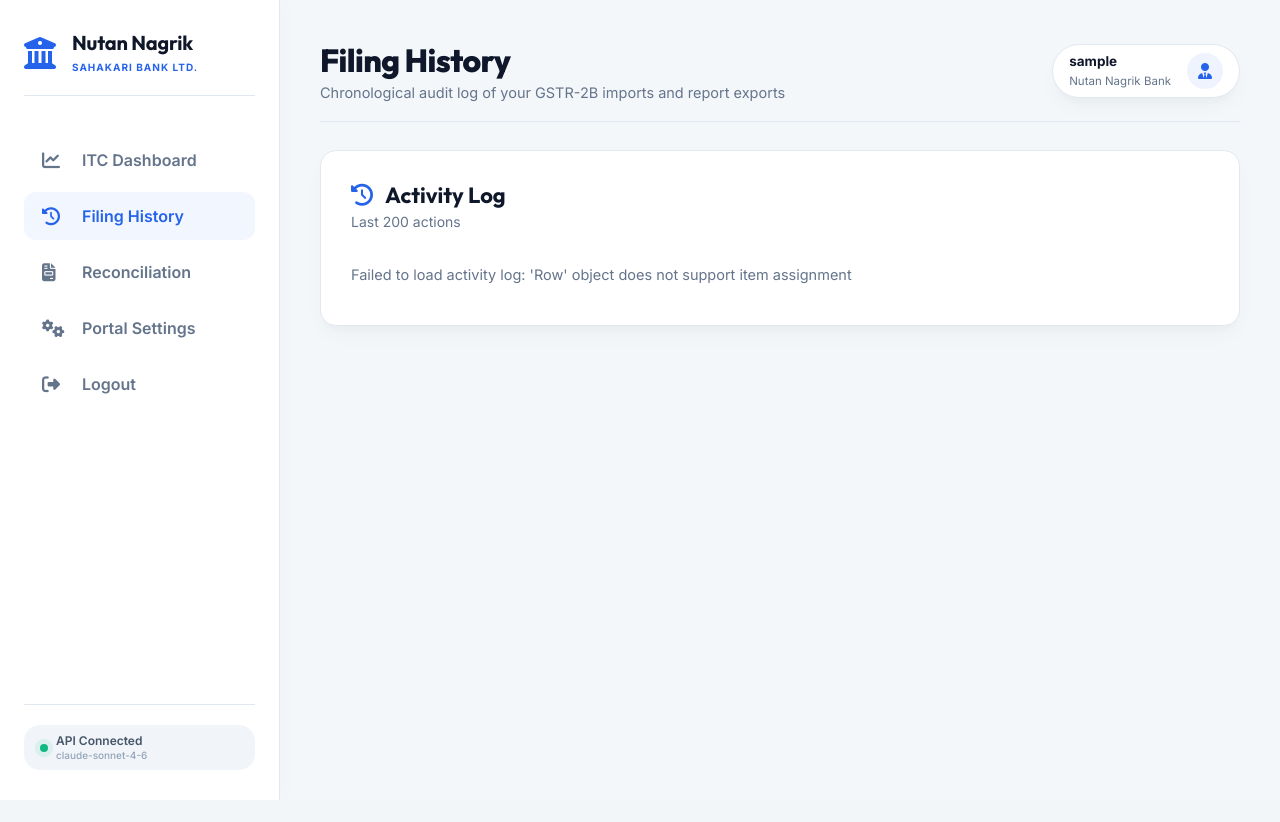
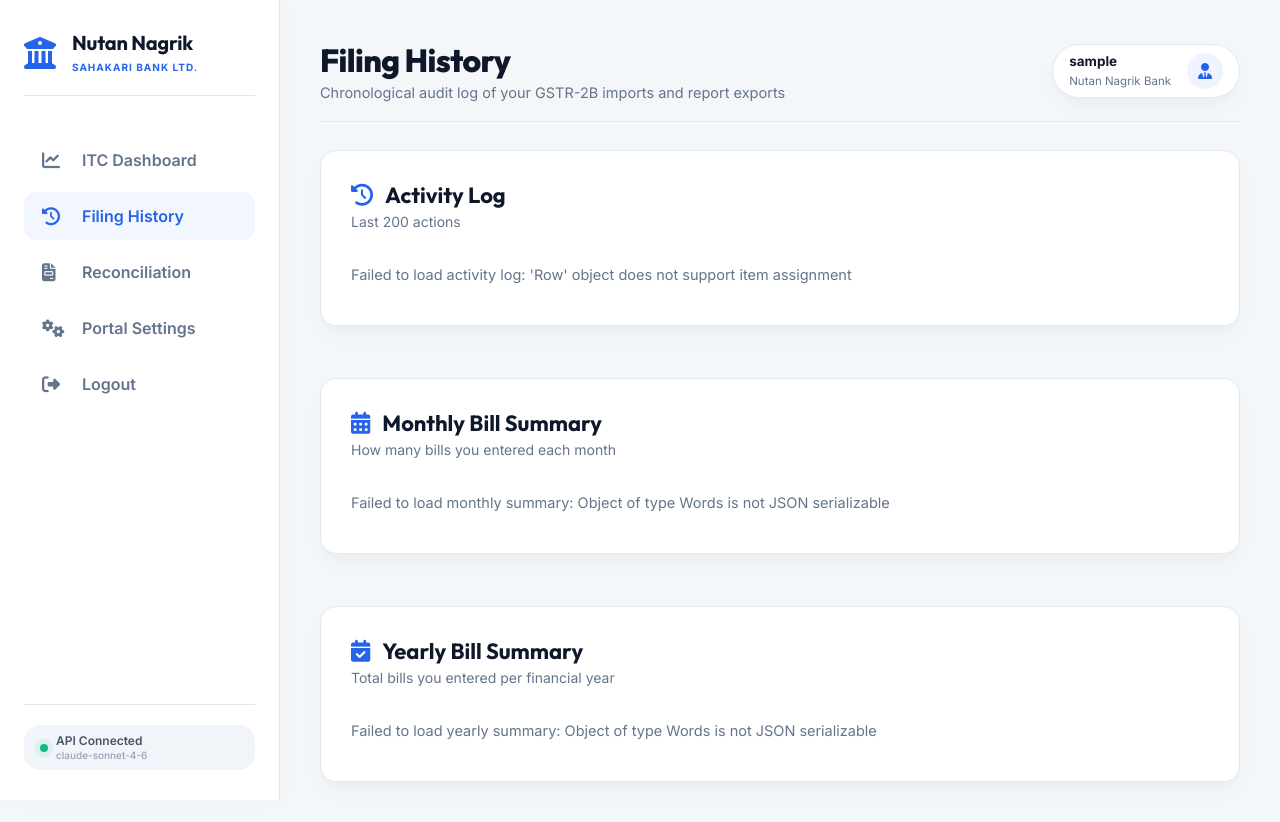
Before and after one commit to jayant1345/Gst_calculation, a Flask app: page /filing-history in a window 1280 px wide. Before the commit the page ends 800 px from the top, so only its background shows below. Run offline with Flask 3, Linux system fonts and the light colour scheme; the visitor is signed in with stand-in values (Sample User, id 1); a database or web service that is not in the repository returns one stand-in record (values such as "Sample title"); some libraries are stand-ins or nearby versions.

Commit message:
Add month-wise and year-wise bill summary to Filing History
Adds /api/monthly-bill-summary, grouping the invoices table by
financial_year + month (+ user for admins) so it's possible to see
how many bills were entered each month and by whom -- read straight
from invoices rather than activity_log, since a single bulk upload
can span several months and activity_log only records one aggregate
entry per upload batch.

The Filing History page now has two new sections: "Monthly Bill
Summary" (one row per FY/month/user) and "Yearly Bill Summary" (FY
totals per user), the latter rolled up client-side from the same
monthly data rather than a second query.

Tested locally: bills entered by two different users across three
different months/FYs produced correctly grouped and sorted monthly
rows for admin, correctly scoped single-user rows for a non-admin,
and correct yearly rollup totals (verified the aggregation math in
Node against the sample data). Test data cleaned up after.

Co-Authored-By: Claude Sonnet 5 <noreply@anthropic.com>

```diff
--- a/app.py
+++ b/app.py
@@ -2173,6 +2173,47 @@ def get_filing_history():
     except Exception as e:
         return jsonify({"error": str(e)}), 500
 
+@app.route('/api/monthly-bill-summary', methods=['GET'])
+@login_required
+def get_monthly_bill_summary():
+    """Month-wise count of bills entered, broken down by user for admins.
+    Read directly from the invoices table (not activity_log) so a bulk
+    upload spanning several months is still attributed to the correct
+    month per bill rather than lumped into one aggregate entry."""
+    user_id = session['user_id']
+    is_admin = is_admin_user()
+    try:
+        conn = get_db_connection()
+        cur = conn.cursor(cursor_factory=psycopg2.extras.RealDictCursor)
+        if is_admin:
+            cur.execute('''
+                SELECT invoices.financial_year, invoices.month, users.username, COUNT(*) AS bill_count
+                FROM invoices
+                JOIN users ON users.id = invoices.user_id
+                WHERE invoices.financial_year IS NOT NULL AND invoices.month IS NOT NULL
+                GROUP BY invoices.financial_year, invoices.month, users.username
+            ''')
+        else:
+            cur.execute('''
+                SELECT financial_year, month, COUNT(*) AS bill_count
+                FROM invoices
+                WHERE user_id = %s AND financial_year IS NOT NULL AND month IS NOT NULL
+                GROUP BY financial_year, month
+            ''', (user_id,))
+        rows = cur.fetchall()
+        cur.close()
+        conn.close()
+
+        # Stable multi-key sort: FY descending (most recent first), then
+        # calendar month within the FY (April..March), then username.
+        rows.sort(key=lambda r: r.get('username') or '')
+        rows.sort(key=lambda r: month_sort_key(r['month']))
+        rows.sort(key=lambda r: r['financial_year'] or '', reverse=True)
+
+        return jsonify({"success": True, "summary": rows})
+    except Exception as e:
+        return jsonify({"error": str(e)}), 500
+
 
 if __name__ == '__main__':
     # Ensure static and template folders exist
--- a/static/filing_history.js
+++ b/static/filing_history.js
@@ -86,5 +86,101 @@
             });
     }
 
-    document.addEventListener('DOMContentLoaded', loadHistory);
+    function renderSummaryRows(summary, isAdmin) {
+        var tbody = document.getElementById('summary-table-body');
+        if (!summary.length) {
+            var colspan = isAdmin ? 4 : 3;
+            tbody.innerHTML = '<tr class="empty-state-row"><td colspan="' + colspan + '">' +
+                '<div class="empty-state"><i class="fa-solid fa-circle-check"></i>' +
+                '<p>No bills entered yet.</p></div></td></tr>';
+            return;
+        }
+
+        var rows = summary.map(function (entry) {
+            var userCell = isAdmin ? '<td>' + escapeHtml(entry.username) + '</td>' : '';
+            return '<tr>' +
+                '<td>' + escapeHtml(entry.financial_year || '-') + '</td>' +
+                '<td>' + escapeHtml(entry.month || '-') + '</td>' +
+                userCell +
+                '<td class="text-right">' + escapeHtml(entry.bill_count) + '</td>' +
+                '</tr>';
+        });
+
+        tbody.innerHTML = rows.join('');
+    }
+
+    function renderYearlyRows(summary, isAdmin) {
+        var tbody = document.getElementById('yearly-table-body');
+
+        // Roll the already-fetched monthly rows up to FY (+ user) totals
+        // client-side -- no separate endpoint needed, same source data.
+        var totals = {};
+        var order = [];
+        summary.forEach(function (entry) {
+            var key = entry.financial_year + '||' + (isAdmin ? entry.username : '');
+            if (!(key in totals)) {
+                totals[key] = { financial_year: entry.financial_year, username: entry.username, bill_count: 0 };
+                order.push(key);
+            }
+            totals[key].bill_count += Number(entry.bill_count) || 0;
+        });
+        var yearly = order.map(function (key) { return totals[key]; });
+
+        if (!yearly.length) {
+            var colspan = isAdmin ? 3 : 2;
+            tbody.innerHTML = '<tr class="empty-state-row"><td colspan="' + colspan + '">' +
+                '<div class="empty-state"><i class="fa-solid fa-circle-check"></i>' +
+                '<p>No bills entered yet.</p></div></td></tr>';
+            return;
+        }
+
+        var rows = yearly.map(function (entry) {
+            var userCell = isAdmin ? '<td>' + escapeHtml(entry.username) + '</td>' : '';
+            return '<tr>' +
+                '<td>' + escapeHtml(entry.financial_year || '-') + '</td>' +
+                userCell +
+                '<td class="text-right">' + escapeHtml(entry.bill_count) + '</td>' +
+                '</tr>';
+        });
+
+        tbody.innerHTML = rows.join('');
+    }
+
+    function loadMonthlySummary() {
+        var statusEl = document.getElementById('summary-status');
+        var wrapperEl = document.getElementById('summary-table-wrapper');
+        var table = document.getElementById('summary-table');
+        var isAdmin = table.querySelectorAll('thead th').length === 4;
+
+        var yearlyStatusEl = document.getElementById('yearly-status');
+        var yearlyWrapperEl = document.getElementById('yearly-table-wrapper');
+
+        fetch('/api/monthly-bill-summary')
+            .then(function (res) { return res.json(); })
+            .then(function (data) {
+                if (data.error) {
+                    statusEl.textContent = 'Failed to load monthly summary: ' + data.error;
+                    yearlyStatusEl.textContent = 'Failed to load yearly summary: ' + data.error;
+                    return;
+                }
+                var summary = data.summary || [];
+                renderSummaryRows(summary, isAdmin);
+                statusEl.style.display = 'none';
+                wrapperEl.style.display = '';
+
+                renderYearlyRows(summary, isAdmin);
+                yearlyStatusEl.style.display = 'none';
+                yearlyWrapperEl.style.display = '';
+            })
+            .catch(function (err) {
+                statusEl.textContent = 'Failed to load monthly summary. Please refresh the page.';
+                yearlyStatusEl.textContent = 'Failed to load yearly summary. Please refresh the page.';
+                console.error('Monthly summary load error:', err);
+            });
+    }
+
+    document.addEventListener('DOMContentLoaded', function () {
+        loadHistory();
+        loadMonthlySummary();
+    });
 })();
--- a/templates/filing_history.html
+++ b/templates/filing_history.html
@@ -129,6 +129,67 @@
                     </table>
                 </div>
             </section>
+
+            <section class="dashboard-panel" style="margin-top: 1.5rem;">
+                <div class="panel-header">
+                    <h2><i class="fa-solid fa-calendar-days"></i> Monthly Bill Summary</h2>
+                    <p class="panel-subtitle">
+                        {% if is_admin %}
+                        How many bills were entered each month, and by whom
+                        {% else %}
+                        How many bills you entered each month
+                        {% endif %}
+                    </p>
+                </div>
+
+                <div id="summary-status" class="section-desc" style="padding: 12px 0;">Loading summary&hellip;</div>
+
+                <div class="table-container" style="display:none;" id="summary-table-wrapper">
+                    <table class="invoice-table" id="summary-table">
+                        <thead>
+                            <tr>
+                                <th>Financial Year</th>
+                                <th>Month</th>
+                                {% if is_admin %}
+                                <th>User</th>
+                                {% endif %}
+                                <th class="text-right">Bills Entered</th>
+                            </tr>
+                        </thead>
+                        <tbody id="summary-table-body"></tbody>
+                    </table>
+                </div>
+            </section>
+
+            <section class="dashboard-panel" style="margin-top: 1.5rem;">
+                <div class="panel-header">
+                    <h2><i class="fa-solid fa-calendar-check"></i> Yearly Bill Summary</h2>
+                    <p class="panel-subtitle">
+                        {% if is_admin %}
+                        Total bills entered per financial year, by whom
+                        {% else %}
+                        Total bills you entered per financial year
+                        {% endif %}
+                    </p>
+                </div>
+
+                <div id="yearly-status" class="section-desc" style="padding: 12px 0;">Loading summary&hellip;</div>
+
+                <div class="table-container" style="display:none;" id="yearly-table-wrapper">
+                    <table class="invoice-table" id="yearly-table">
+                        <thead>
+                            <tr>
+                                <th>Financial Year</th>
+                                {% if is_admin %}
+                                <th>User</th>
+                                {% endif %}
+                                <th class="text-right">Total Bills Entered</th>
+                            </tr>
+                        </thead>
+                        <tbody id="yearly-table-body"></tbody>
+                    </table>
+                </div>
+            </section>
         </main>
     </div>
 
```
